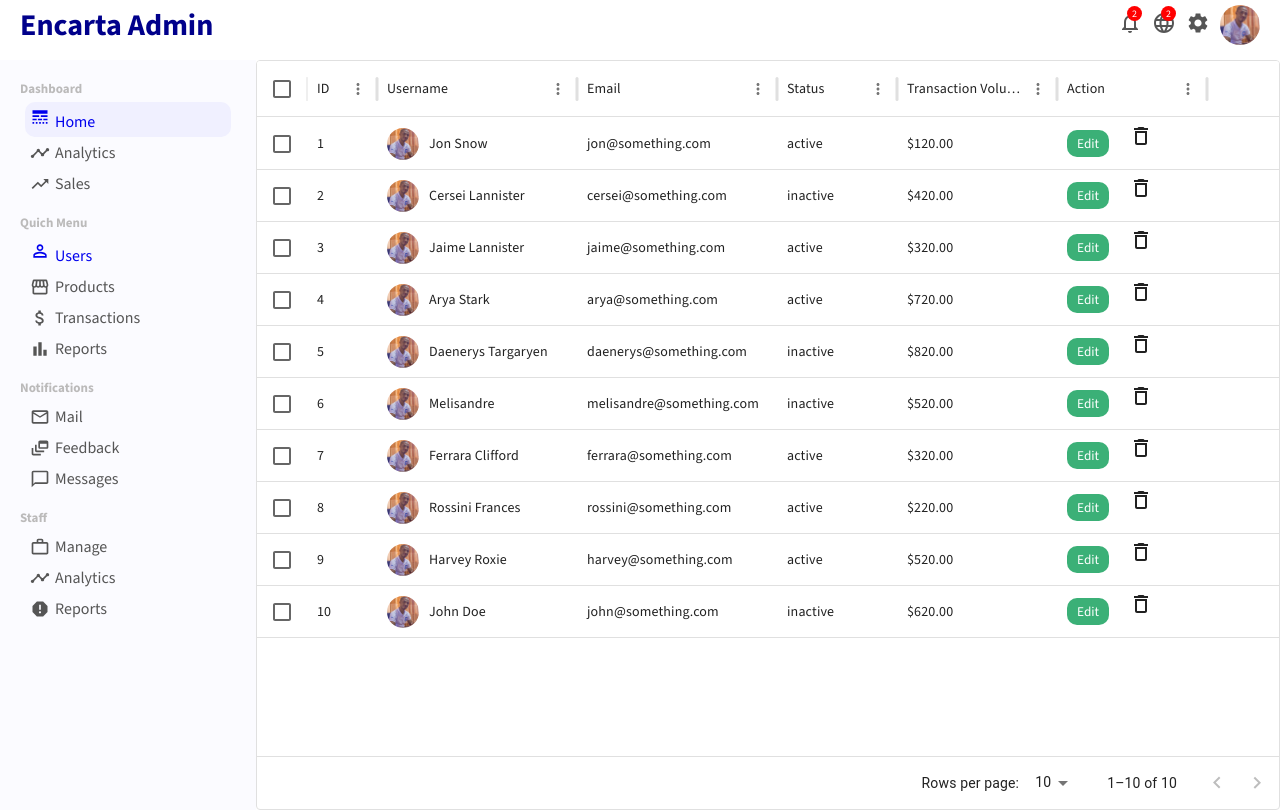
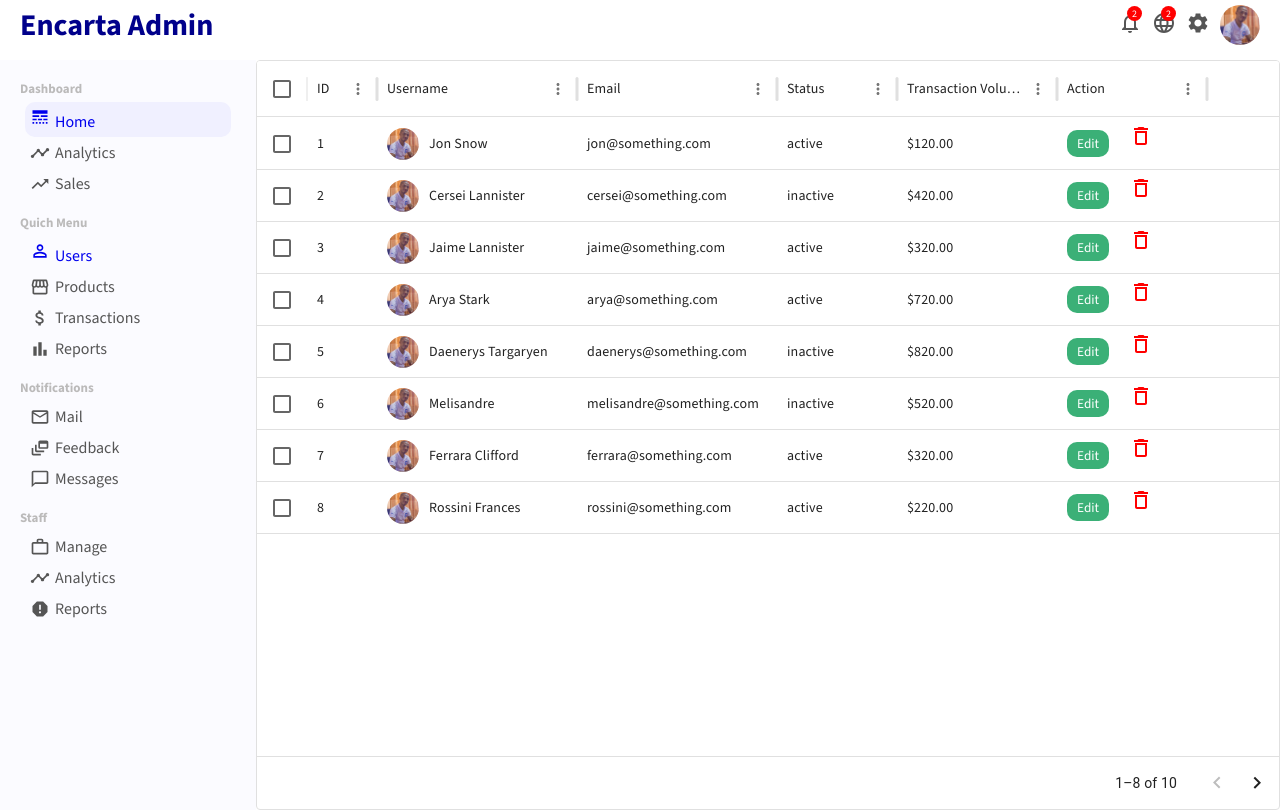
Before and after one commit to anyars-encarta/admin-panel, a React (Create React App) app: page /users in a window 1280 px wide. Built offline with nearby package versions, Linux system fonts and the light colour scheme.

Commit message:
Separate table data in a separate file from component

```diff
--- /dev/null
+++ b/src/constants/table.js
@@ -0,0 +1,41 @@
+import { DeleteOutline } from '@mui/icons-material';
+
+export const columns = [
+    { field: 'id', headerName: 'ID', width: 70 },
+    {
+        field: 'user', headerName: 'Username', width: 200, renderCell: (params) => {
+            return (
+                <div className='userListUser'>
+                    <img src={params.row.avatar} alt='' className='userListImage' />
+                    {params.row.username}
+                </div>
+            )
+        }
+    },
+    { field: 'email', headerName: 'Email', width: 200 },
+    { field: 'status', headerName: 'Status', width: 120 },
+    { field: 'transaction', headerName: 'Transaction Volume', width: 160 },
+    {
+        field: 'action', headerName: 'Action', width: 150, renderCell: (params) => {
+            return (
+                <>
+                    <button className="userListEdit">Edit</button>
+                    <DeleteOutline className="userListDelete" />
+                </>
+            )
+        }
+    },
+];
+
+export const rows = [
+    { id: 1, username: 'Jon Snow', avatar: '/images/profile.jpg', email: 'jon@something.com', status: 'active', transaction: '$120.00', },
+    { id: 2, username: 'Cersei Lannister', avatar: '/images/profile.jpg', email: 'cersei@something.com', status: 'inactive', transaction: '$420.00', },
+    { id: 3, username: 'Jaime Lannister', avatar: '/images/profile.jpg', email: 'jaime@something.com', status: 'active', transaction: '$320.00', },
+    { id: 4, username: 'Arya Stark', avatar: '/images/profile.jpg', email: 'arya@something.com', status: 'active', transaction: '$720.00', },
+    { id: 5, username: 'Daenerys Targaryen', avatar: '/images/profile.jpg', email: 'daenerys@something.com', status: 'inactive', transaction: '$820.00', },
+    { id: 6, username: 'Melisandre', avatar: '/images/profile.jpg', email: 'melisandre@something.com', status: 'inactive', transaction: '$520.00', },
+    { id: 7, username: 'Ferrara Clifford', avatar: '/images/profile.jpg', email: 'ferrara@something.com', status: 'active', transaction: '$320.00', },
+    { id: 8, username: 'Rossini Frances', avatar: '/images/profile.jpg', email: 'rossini@something.com', status: 'active', transaction: '$220.00', },
+    { id: 9, username: 'Harvey Roxie', avatar: '/images/profile.jpg', email: 'harvey@something.com', status: 'active', transaction: '$520.00', },
+    { id: 10, username: 'John Doe', avatar: '/images/profile.jpg', email: 'john@something.com', status: 'inactive', transaction: '$620.00', },
+];
--- a/src/pages/home/Home.jsx
+++ b/src/pages/home/Home.jsx
@@ -2,7 +2,7 @@
 import './home.css';
 import FeaturedInfo from '../../components/featuredInfo/FeaturedInfo';
 import Chart from '../../components/chart/Chart';
-import { userData } from '../../constants/chat';
+import { userData } from '../../constants/user';
 import WidgetSmall from '../../components/widgetSmall/WidgetSmall';
 import WidgetBig from '../../components/widgetBig/WidgetBig';
 
--- a/src/pages/userList/UserList.jsx
+++ b/src/pages/userList/UserList.jsx
@@ -1,59 +1,20 @@
 import React from 'react';
 import { DataGrid } from '@mui/x-data-grid';
-import { DeleteOutline } from '@mui/icons-material';
+import { rows, columns } from '../../constants/table';
 
 import './userList.css';
 
 const UserList = () => {
-
-    const columns = [
-        { field: 'id', headerName: 'ID', width: 70 },
-        {
-            field: 'user', headerName: 'Username', width: 200, renderCell: (params) => {
-                return (
-                    <div className='userListUser'>
-                        <img src={params.row.avatar} alt='' className='userListImage' />
-                        {params.row.username}
-                    </div>
-                )
-            }
-        },
-        { field: 'email', headerName: 'Email', width: 200 },
-        { field: 'status', headerName: 'Status', width: 120 },
-        { field: 'transaction', headerName: 'Transaction Volume', width: 160 },
-        {
-            field: 'action', headerName: 'Action', width: 150, renderCell: (params) => {
-                return (
-                    <>
-                        <button className="userListEdit">Edit</button>
-                        <DeleteOutline className="userListDelete" />
-                    </>
-                )
-            }
-        },
-    ];
-
-    const rows = [
-        { id: 1, username: 'Jon Snow', avatar: '/images/profile.jpg', email: 'jon@something.com', status: 'active', transaction: '$120.00', },
-        { id: 2, username: 'Cersei Lannister', avatar: '/images/profile.jpg', email: 'cersei@something.com', status: 'inactive', transaction: '$420.00', },
-        { id: 3, username: 'Jaime Lannister', avatar: '/images/profile.jpg', email: 'jaime@something.com', status: 'active', transaction: '$320.00', },
-        { id: 4, username: 'Arya Stark', avatar: '/images/profile.jpg', email: 'arya@something.com', status: 'active', transaction: '$720.00', },
-        { id: 5, username: 'Daenerys Targaryen', avatar: '/images/profile.jpg', email: 'daenerys@something.com', status: 'inactive', transaction: '$820.00', },
-        { id: 6, username: 'Melisandre', avatar: '/images/profile.jpg', email: 'melisandre@something.com', status: 'inactive', transaction: '$520.00', },
-        { id: 7, username: 'Ferrara Clifford', avatar: '/images/profile.jpg', email: 'ferrara@something.com', status: 'active', transaction: '$320.00', },
-        { id: 8, username: 'Rossini Frances', avatar: '/images/profile.jpg', email: 'rossini@something.com', status: 'active', transaction: '$220.00', },
-        { id: 9, username: 'Harvey Roxie', avatar: '/images/profile.jpg', email: 'harvey@something.com', status: 'active', transaction: '$520.00', },
-        { id: 10, username: 'John Doe', avatar: '/images/profile.jpg', email: 'john@something.com', status: 'inactive', transaction: '$620.00', },
-    ];
 
     return (
         <div className='userList'>
             <DataGrid
                 rows={rows}
                 columns={columns}
+                disableRowSelectionOnClick
                 initialState={{
                     pagination: {
-                        paginationModel: { page: 0, pageSize: 10 },
+                        paginationModel: { page: 0, pageSize: 8 },
                     },
                 }}
                 pageSizeOptions={[5, 10]}
--- a/src/pages/userList/userList.css
+++ b/src/pages/userList/userList.css
@@ -25,6 +25,7 @@
         }
 
         .userListDelete {
+            color: red;
             cursor: pointer;
         }
 }
```
Also changed, not shown: src/constants/user.js (renamed from src/constants/chat.js).
